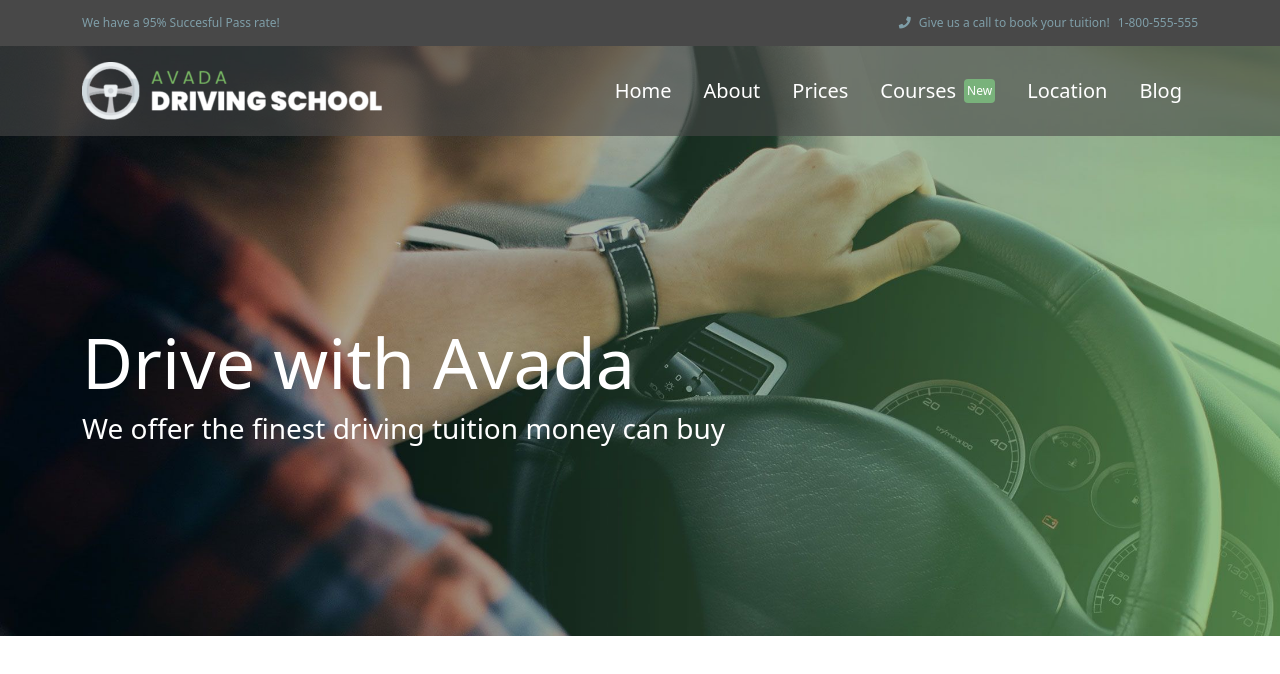
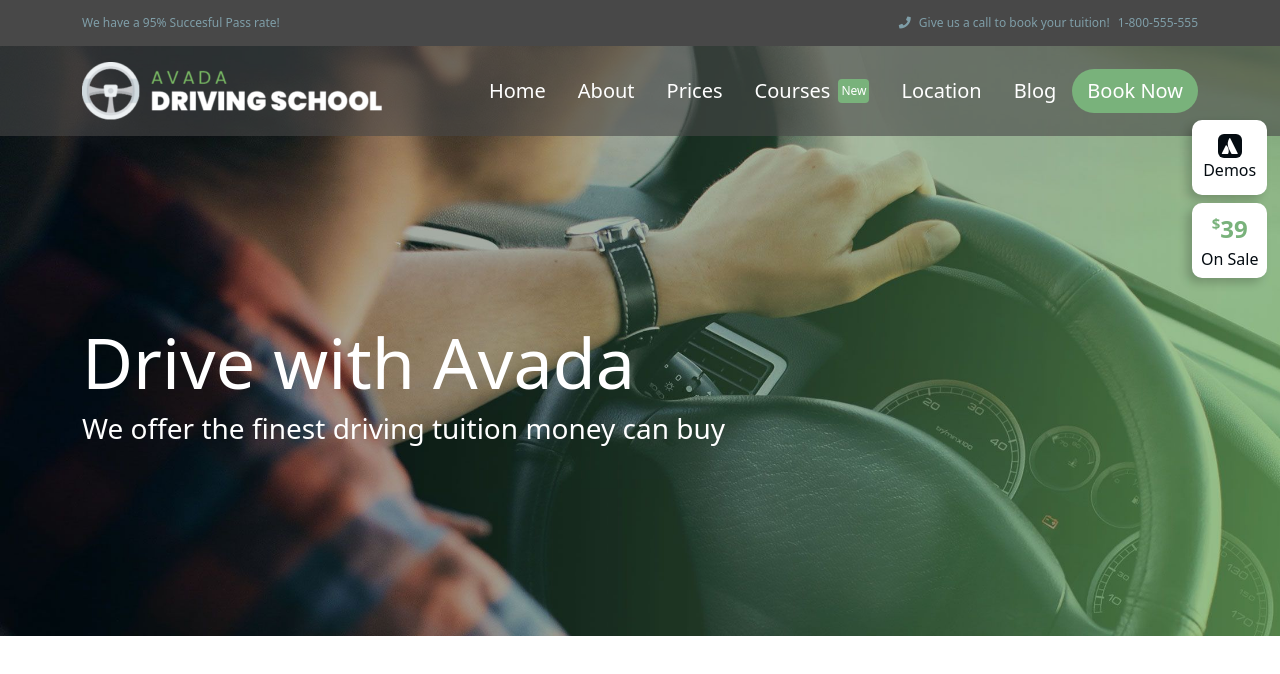
Before and after one commit to Simichus/proj-html-vuejs, a Vue app: page / in a window 1280 px wide. Shown: the top 674 px of the page. Built offline with nearby package versions, Linux system fonts and the light colour scheme.

Commit message:
Completato header

```diff
--- /dev/null
+++ b/src/components/Button.vue
@@ -0,0 +1,26 @@
+<template>
+  <a href="#" class="fs-5">{{text}}</a>
+</template>
+
+<script>
+export default {
+    name:'Button',
+    props:['text']
+}
+</script>
+
+<style lang="scss" scoped>
+@import '@/scss/_vars.scss';
+
+a{
+    color: $white;
+    padding: 7px 15px;
+    background-color: $secondary-color;
+    border-radius: 40px;
+    transition: background-color .25s;
+
+    &:hover{
+        background-color: $secondary-color-hover;
+    }
+}
+</style>
--- a/src/components/HeaderJumbo.vue
+++ b/src/components/HeaderJumbo.vue
@@ -3,8 +3,21 @@
       <div class="jumbo-nav py-3">
         <div class="container d-flex justify-content-between align-items-center">
             <img src="@/assets/img/avada-drivers-logo-2x-300x58.png" alt="">
+            <div class="d-flex justify-content-between align-items-center">
             <Navbar :navbar-voices="navbarVoices"/>
+            <Button text="Book Now"/>
+            </div>
         </div>
+            <div id="info-boxes">
+                <div class="info-box my-2 d-flex flex-column justify-content-center align-items-center">
+                    <i class="fab fa-atlassian"></i>
+                    <div>Demos</div>
+                </div>
+                <div class="info-box my-2 d-flex flex-column justify-content-center align-items-center">
+                    <div class="sale fs-4"><span>$</span>39</div>
+                    <div>On Sale</div>
+                </div>
+            </div>
       </div>
       <div class="container jumbo-text d-flex flex-column justify-content-center">
           <h1>Drive with Avada</h1>
@@ -15,11 +28,13 @@
 
 <script>
 import Navbar from '@/components/Navbar.vue'
+import Button from '@/components/Button.vue'
 
 export default {
 name:'HeaderJumbo',
 components:{
-    Navbar
+    Navbar,
+    Button,
 },
 data(){
     return{
@@ -64,6 +79,41 @@ data(){
 
     .jumbo-nav{
         background-color: rgba($color: $main-color, $alpha: 0.6);
+        position: relative;
+
+
+        #info-boxes{
+            position: absolute;
+            right: 1%;
+            bottom: -150px;
+
+            .info-box{
+                color: $black;
+                height: 75px;
+                width: 75px;
+                background-color: $white;
+                border-radius: 10px;
+                box-shadow: -5px 5px 10px rgba($color: #000000, $alpha: 0.2);
+
+                i{
+                    color: $white;
+                    background-color: $black;
+                    padding: 4px;
+                    border-radius: 6px;
+                }
+
+                .sale{
+                    color: $secondary-color;
+                    font-weight: bold;
+
+                    span{
+                        font-size: 15px;
+                        vertical-align: text-top;
+                    }
+                }
+            }
+        }
+
     }
 
     .jumbo-text{
--- a/src/scss/_vars.scss
+++ b/src/scss/_vars.scss
@@ -5,3 +5,4 @@ $black: #040b11;
 $bg-gray: #3f4843;
 $light-gray: #e5e8eb;
 $gumbo: #7f9ea8;
+$secondary-color-hover: #48644b;
```
Also changed, not shown: 9 other files (tests, documents, lock files or other folders).
